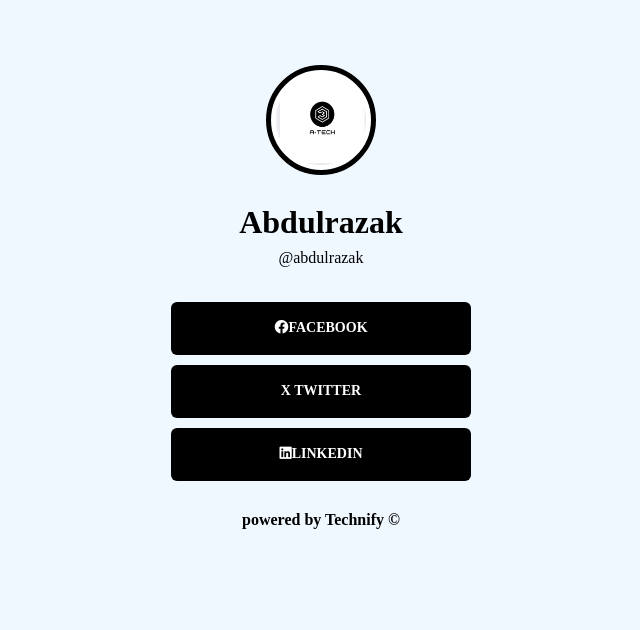
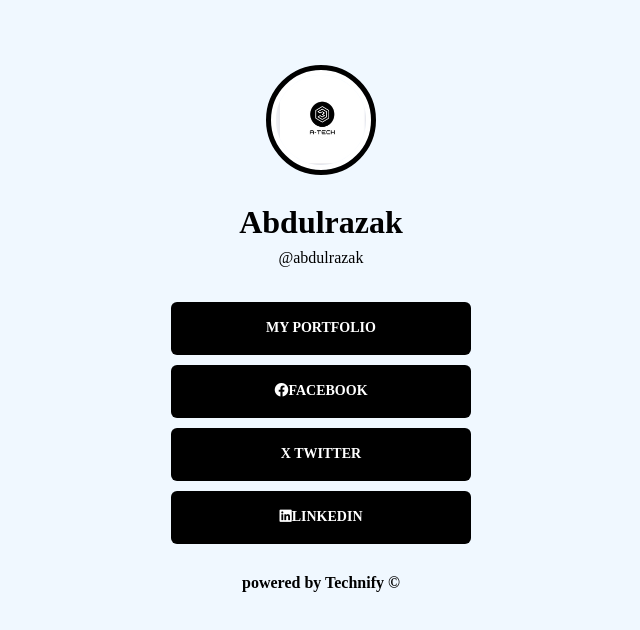
Before and after one commit to Abdulrazak10-ghost/my-linktree, a plain HTML site: page index.html in a window 1280 px wide. Shown: the whole page, without its empty margins (319-959 px from the left). Drawn offline with Linux system fonts and the light colour scheme.

Commit message:
Update index.html

```diff
--- a/index.html
+++ b/index.html
@@ -15,6 +15,7 @@
         <div class="img-h1"><h1>Abdulrazak</h1></div>
         <div class="img-h1 color-blue"><p>@abdulrazak</p></div>
         <ul class="content">
+            <li><a href="https://abdulrazak10-ghost.github.io/my-portfolio">My Portfolio</a></li>
             <li><a href="https://www.facebook.com/share/1BDApaspoC/?mibextid=wwXIfr"><i class="fab fa-facebook"></i>facebook</a></li>
             <li><a href="https://x.com/dameitsup?s=21"><i class="fab fa-x-twitter"></i>X Twitter</a></li>
             <li><a href="https://www.linkedin.com/in/abdulrazaq-bello-0a2012323?utm_source=share&utm_campaign=share_via&utm_content=profile&utm_medium=ios_app"><i class="fab fa-linkedin"></i>LinkedIn</a></li>
```
